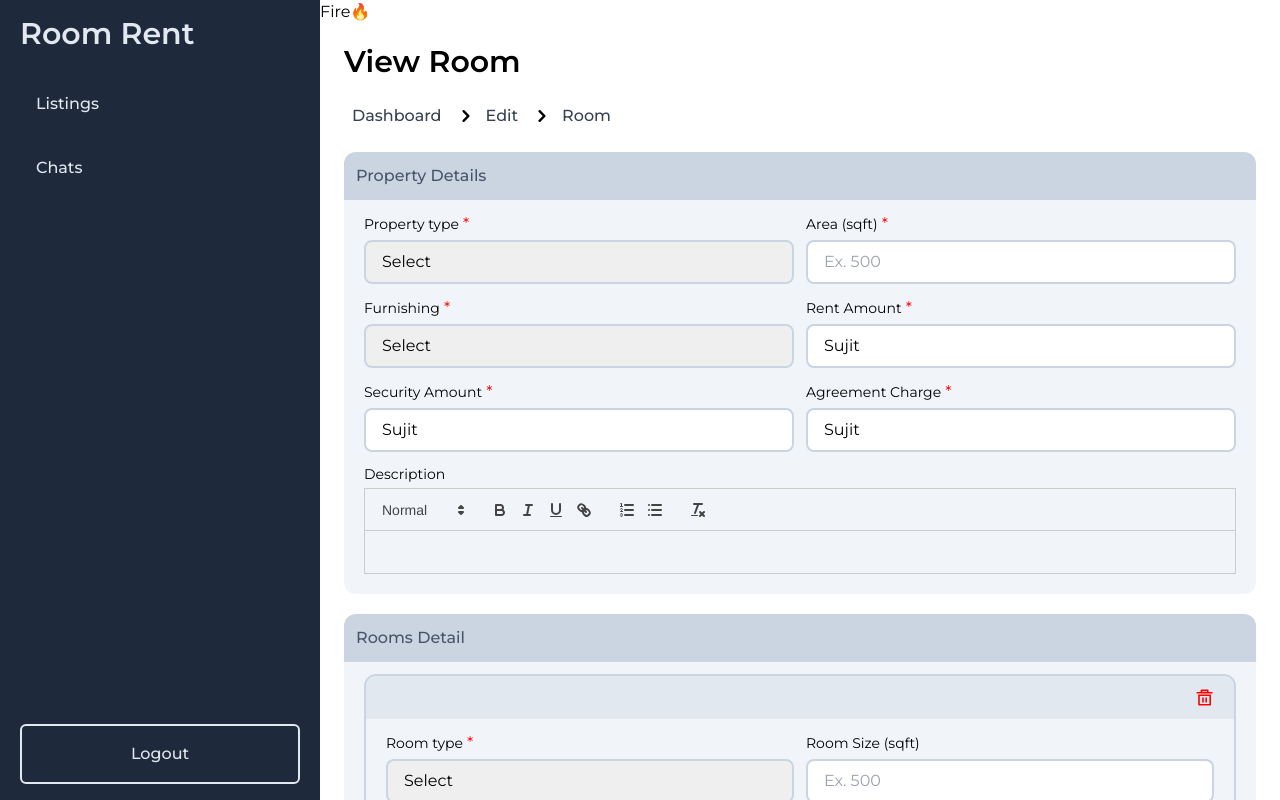
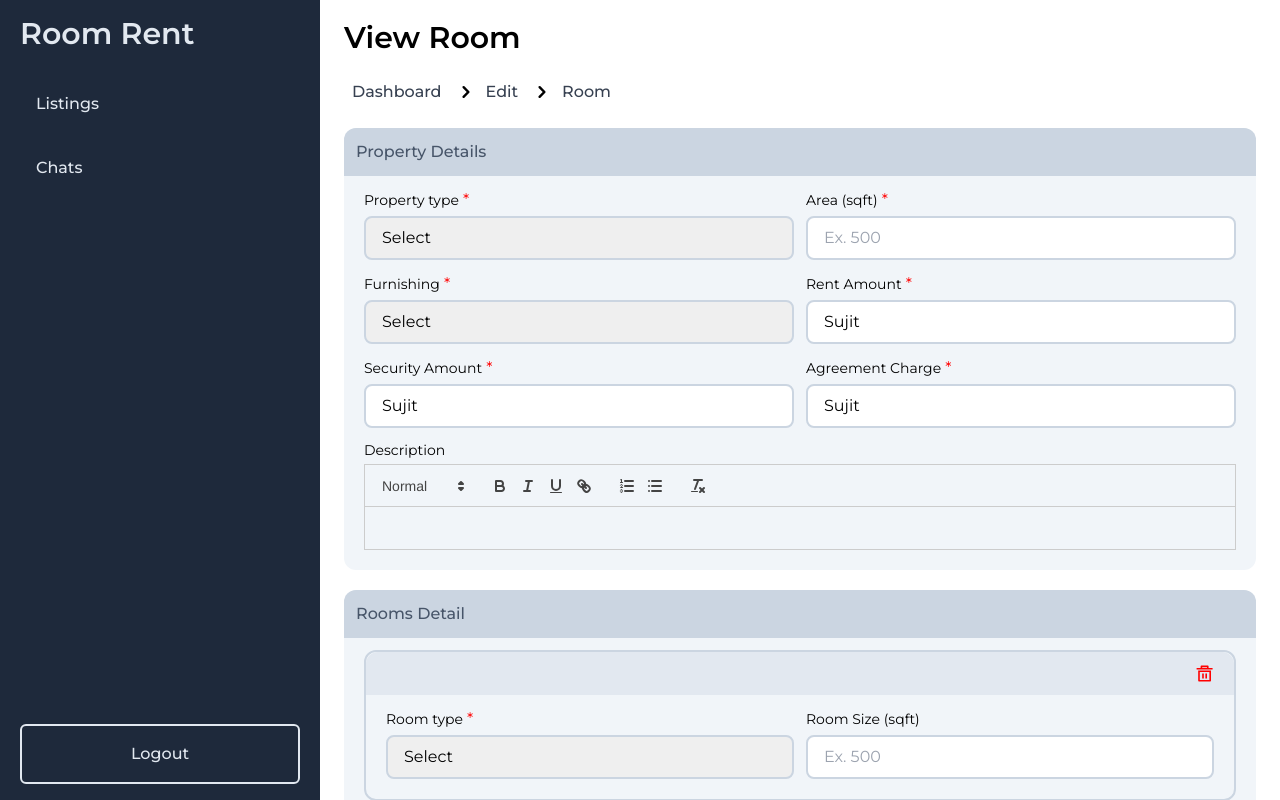
Before and after one commit to sujitroy-dev/room-rent-client, a Next.js app: page /dashboard/property/edit/1 in a window 1280 px wide. Built offline with nearby package versions, Linux system fonts and the light colour scheme.

Commit message:
unnecessery code removed

```diff
--- a/pages/dashboard/property/edit/[id].tsx
+++ b/pages/dashboard/property/edit/[id].tsx
@@ -87,7 +87,6 @@ export default function PropertyEditPage() {
 
   return (
     <DashboardLayout>
-      <button onClick={() => dispatch({ type: "fire" })}>Fire🔥</button>
       <div className="py-4 px-6">
         <h1 className="text-3xl font-semibold mt-1">View Room</h1>
         <Breadcrumb navigations={breadcrumbNavigation} spacing="small" />
```
